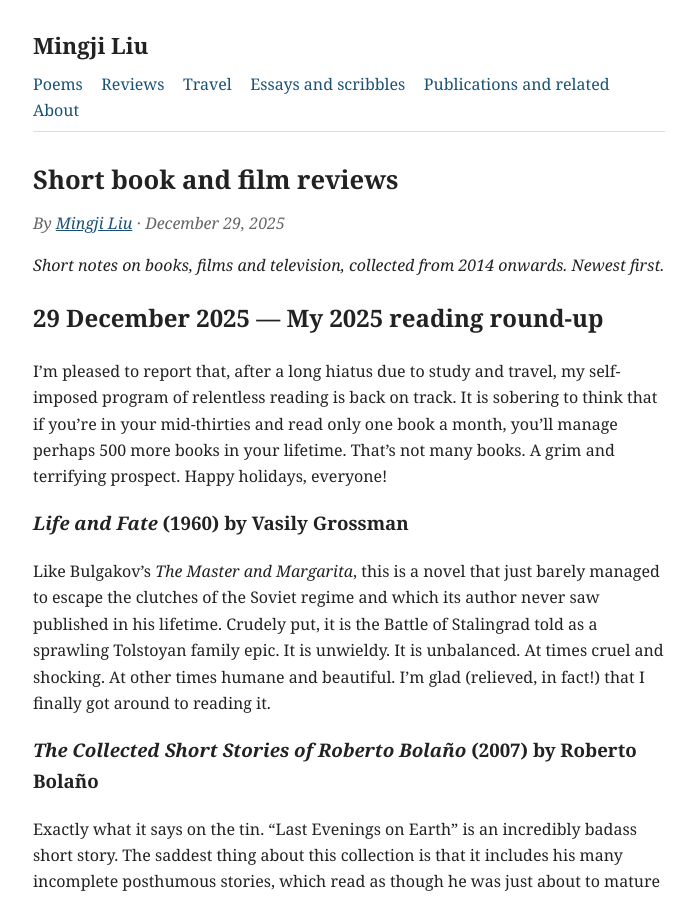
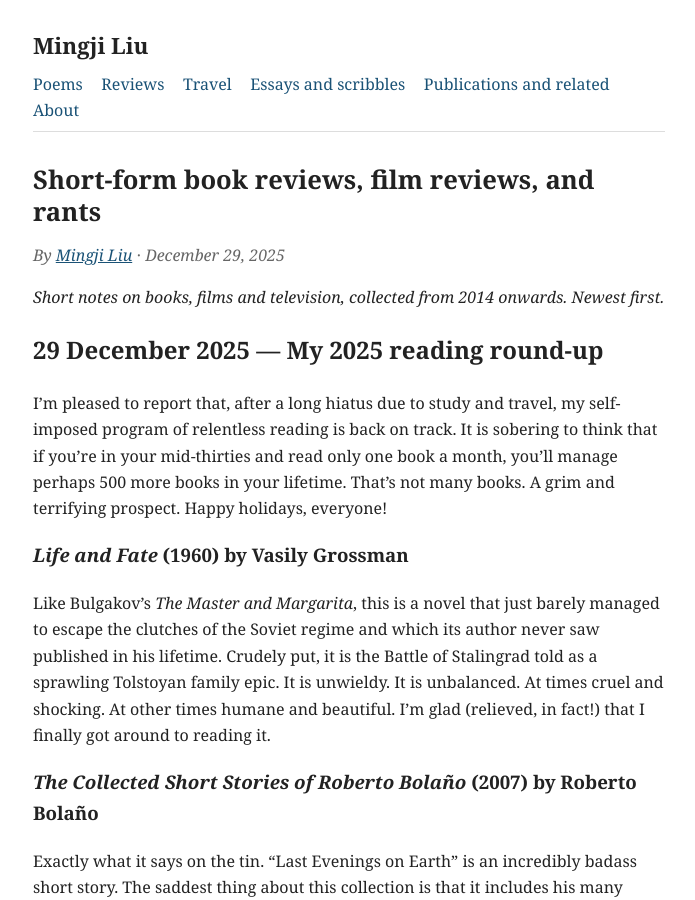
Before and after one commit to mingjiliu/mingjiliu.github.io, a Jekyll site: the page built from _reviews/SHORT-~1.MD, in a window 1280 px wide and 900 px high. Shown: the whole window, without its empty margins (291-986 px from the left). Built offline with Jekyll 4.4.1, drawn with Linux system fonts in a browser that asks for light colours.

Commit message:
Update SHORT-~1.MD

```diff
--- a/_reviews/SHORT-~1.MD
+++ b/_reviews/SHORT-~1.MD
@@ -1,5 +1,5 @@
 ---
-title: "Short book and film reviews"
+title: "Short-form book reviews, film reviews, and rants"
 date: 2025-12-29
 ---
 
```
